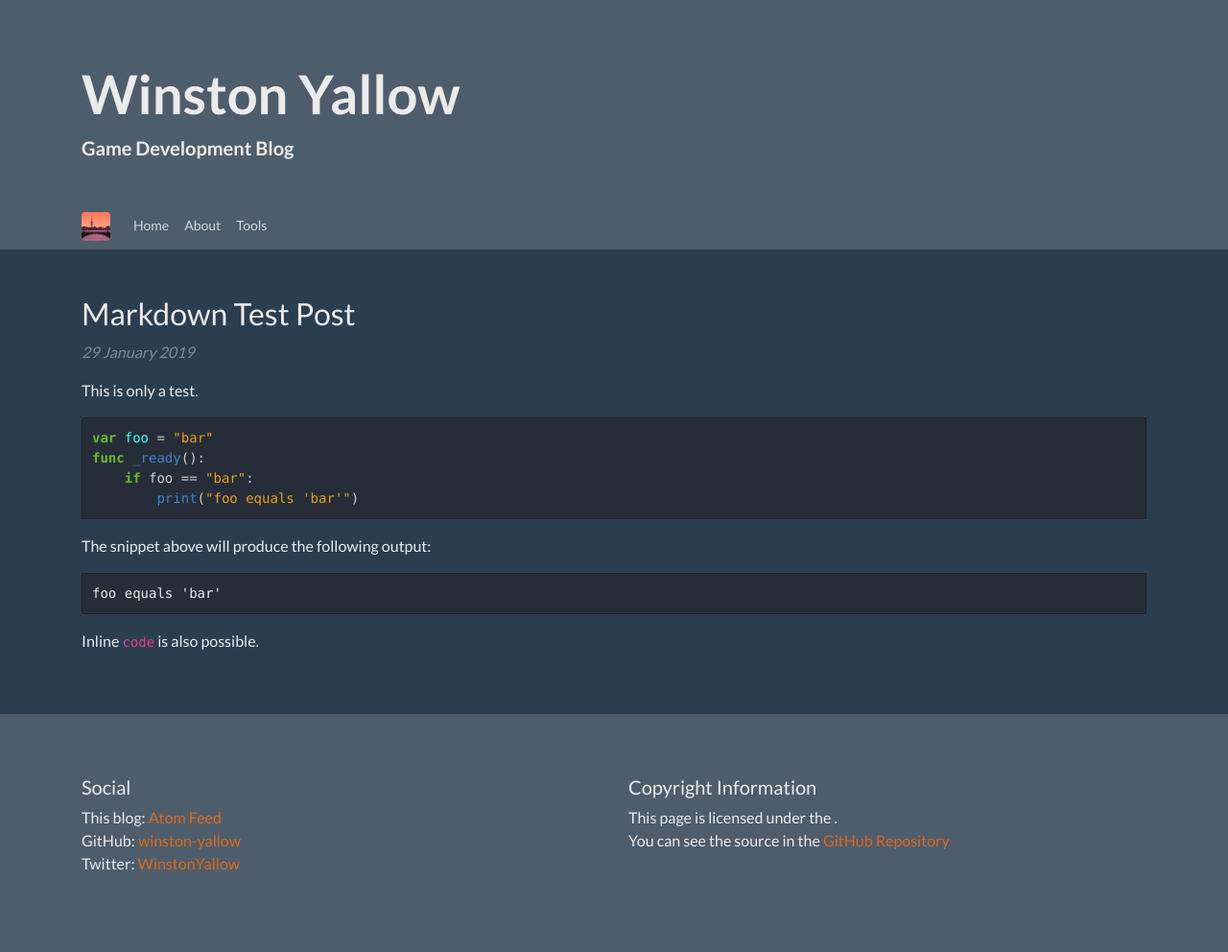
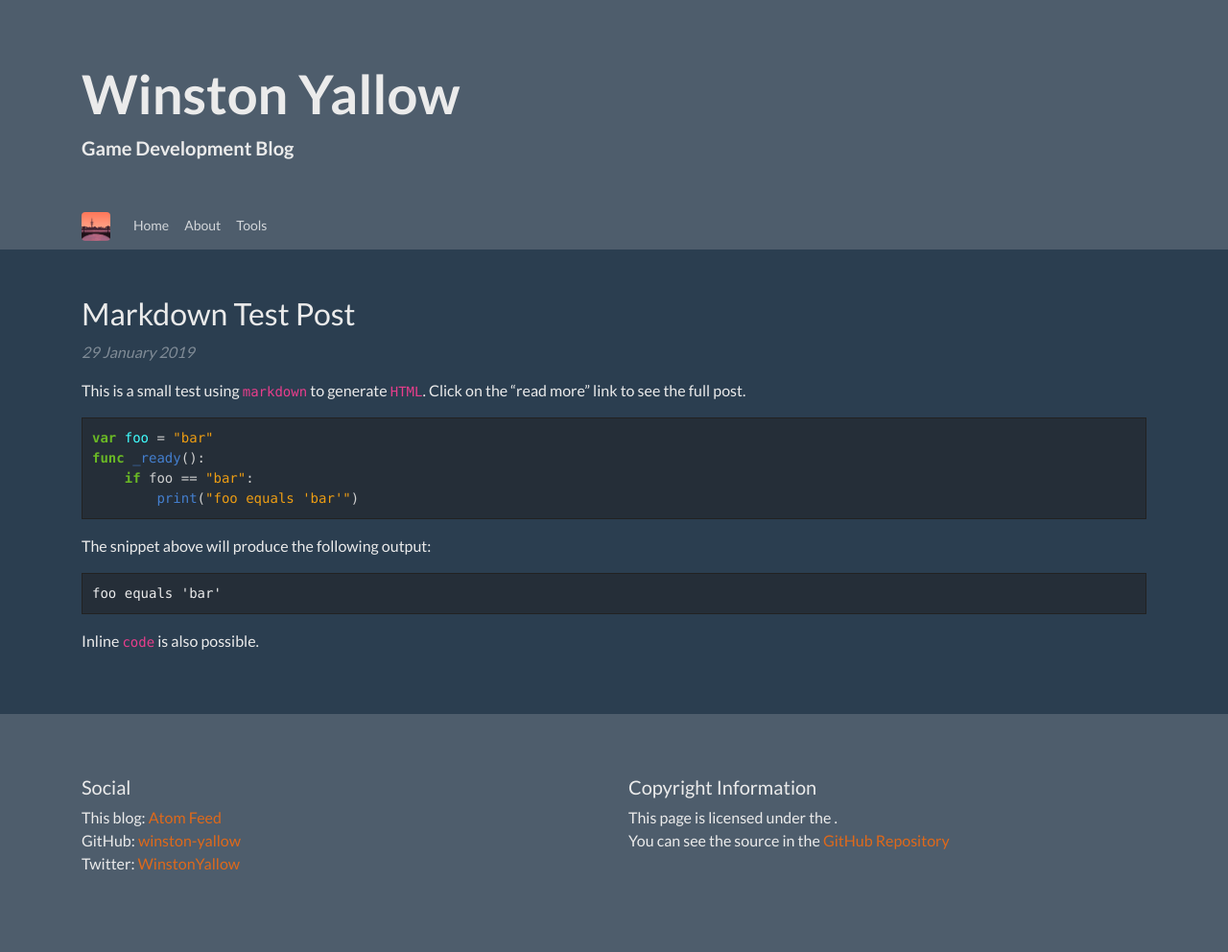
Before and after one commit to winston-yallow/winston-yallow.github.io, a Jekyll site: the page built from _posts/2019-01-29-markdown-test-post.md, in a window 1280 px wide. Shown: the whole page at 96% size. Built offline with Jekyll 4.4.1, drawn with Linux system fonts in a browser that asks for light colours; nearby versions of some CDN libraries.

Commit message:
Improved test posts

```diff
--- a/_posts/2019-01-28-HTML-test-file.html
+++ b/_posts/2019-01-28-HTML-test-file.html
@@ -10,5 +10,5 @@ title: "HTML Test Post"
 <!--more-->
 
 <p>
-  For this test I used two <code>&lt;p&gt;</code> tags.
+  This test file only contains two <code>&lt;p&gt;</code> tags.
 </p>
--- a/_posts/2019-01-29-markdown-test-post.md
+++ b/_posts/2019-01-29-markdown-test-post.md
@@ -3,7 +3,8 @@ layout: post
 title: "Markdown Test Post"
 ---
 
-This is only a test.
+This is a small test using `markdown` to generate `HTML`.
+Click on the "read more" link to see the full post.
 
 <!--more-->
 
```
Also changed, not shown: _posts/2019-01-27-first-test-post.md (+1 -1 lines).
